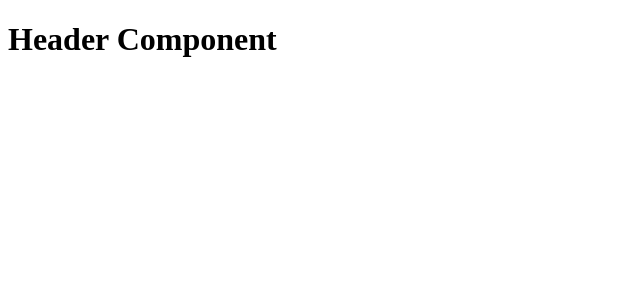
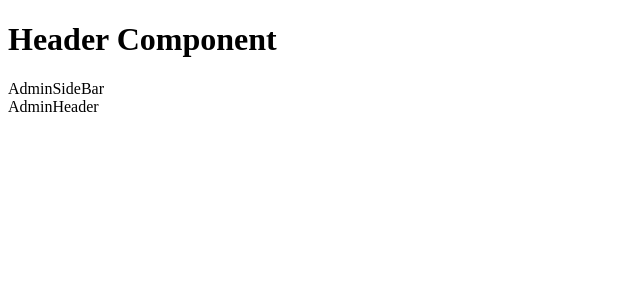
Before and after one commit to prajoshjohny10329/MERN-Eccomerce, a React (Vite) app in the folder client/: page /admin in a window 1280 px wide. Before the commit this address had no page. Shown: the top 300 px of the page, without its empty margins (0-640 px from the left). Built offline with nearby package versions, Linux system fonts and the light colour scheme.

Commit message:
add client create admin layout

```diff
--- a/client/src/App.jsx
+++ b/client/src/App.jsx
@@ -1,7 +1,8 @@
 import { Route, Routes } from "react-router-dom"
-import AuthLayout from "./components/auth/Layout"
+import AuthLayout from "./components/auth/AuthLayout"
 import Login from "./pages/auth/Login"
 import SignUp from "./pages/auth/SignUp"
+import AdminLayout from "./components/admin/AdminLayout"
 
 
 const App = () => {
@@ -10,10 +11,13 @@ const App = () => {
     <div className="flex flex-col overflow-hidden bg-white">
       <h1>Header Component</h1>
       <Routes>
+        {/* Auth pages  */}
         <Route path="/auth" element={<AuthLayout />}>
           <Route path="login" element={<Login />} ></Route>
           <Route path="sign-up" element={<SignUp />} ></Route>
         </Route>
+        {/* for admin page  */}
+        <Route path="/admin" element={<AdminLayout />}></Route>
       </Routes>
     </div>
   )
--- /dev/null
+++ b/client/src/components/admin/AdminHeader.jsx
@@ -0,0 +1,9 @@
+import React from 'react'
+
+const AdminHeader = () => {
+  return (
+    <div>AdminHeader</div>
+  )
+}
+
+export default AdminHeader
--- /dev/null
+++ b/client/src/components/admin/AdminLayout.jsx
@@ -0,0 +1,22 @@
+import React from 'react'
+import { Outlet } from 'react-router-dom'
+import AdminSideBar from './AdminSideBar'
+import AdminHeader from './AdminHeader'
+
+const AdminLayout = () => {
+  return (
+    <div className='flex min-h-screen w-full'>
+        {/* admin sidebar  */}
+        <AdminSideBar />
+        <div className="flex flex-1 flex-col">
+            {/* admin header  */}
+            <AdminHeader />
+            <main className='flex-1 bg-muted/40 p-4 md:p-6'>
+                <Outlet />
+            </main>
+        </div>
+    </div>
+  )
+}
+
+export default AdminLayout
--- /dev/null
+++ b/client/src/components/admin/AdminSideBar.jsx
@@ -0,0 +1,9 @@
+import React from 'react'
+
+const AdminSideBar = () => {
+  return (
+    <div>AdminSideBar</div>
+  )
+}
+
+export default AdminSideBar
```
Also changed, not shown: client/src/components/auth/AuthLayout.jsx (renamed from client/src/components/auth/Layout.jsx).
